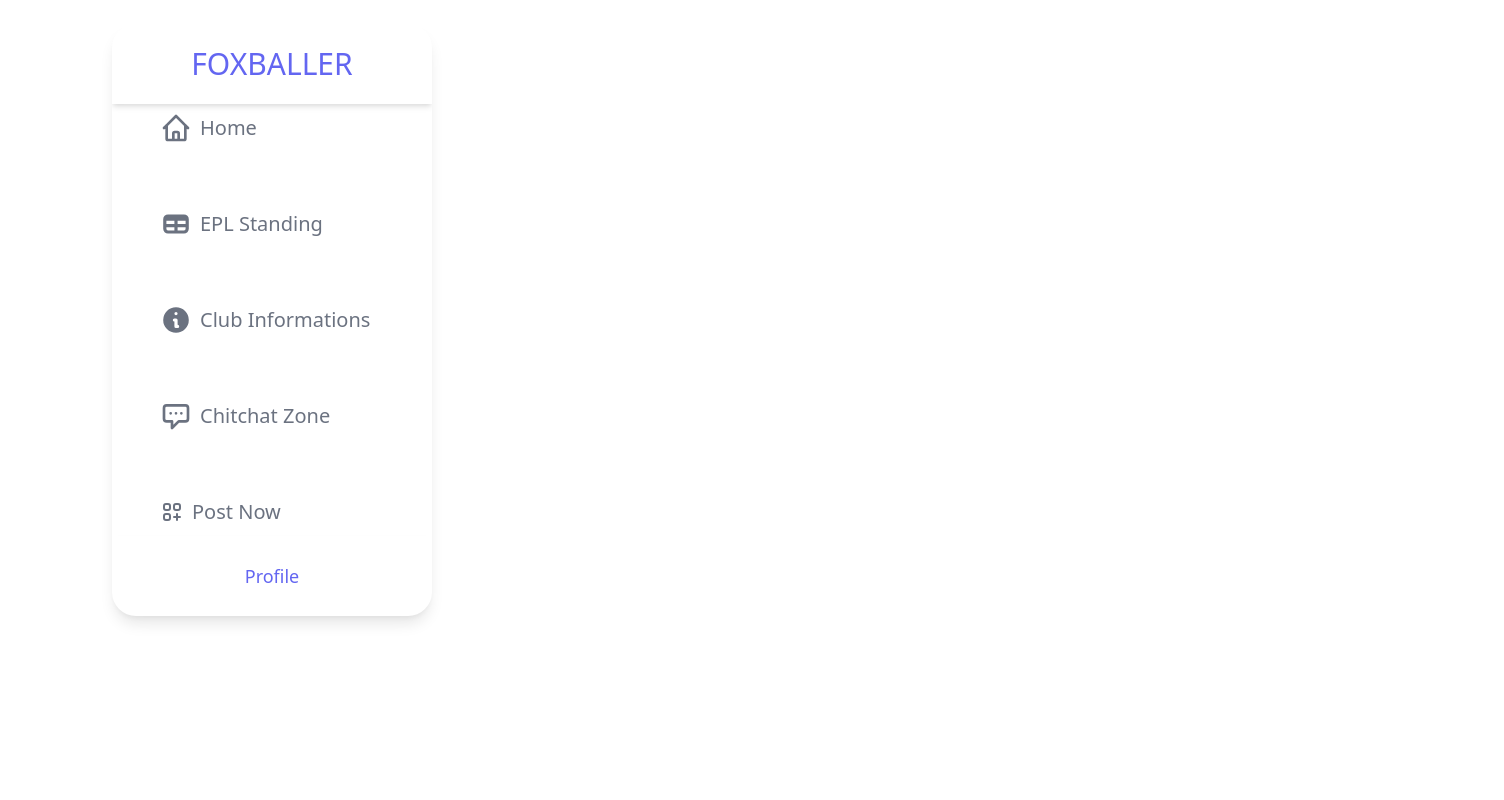
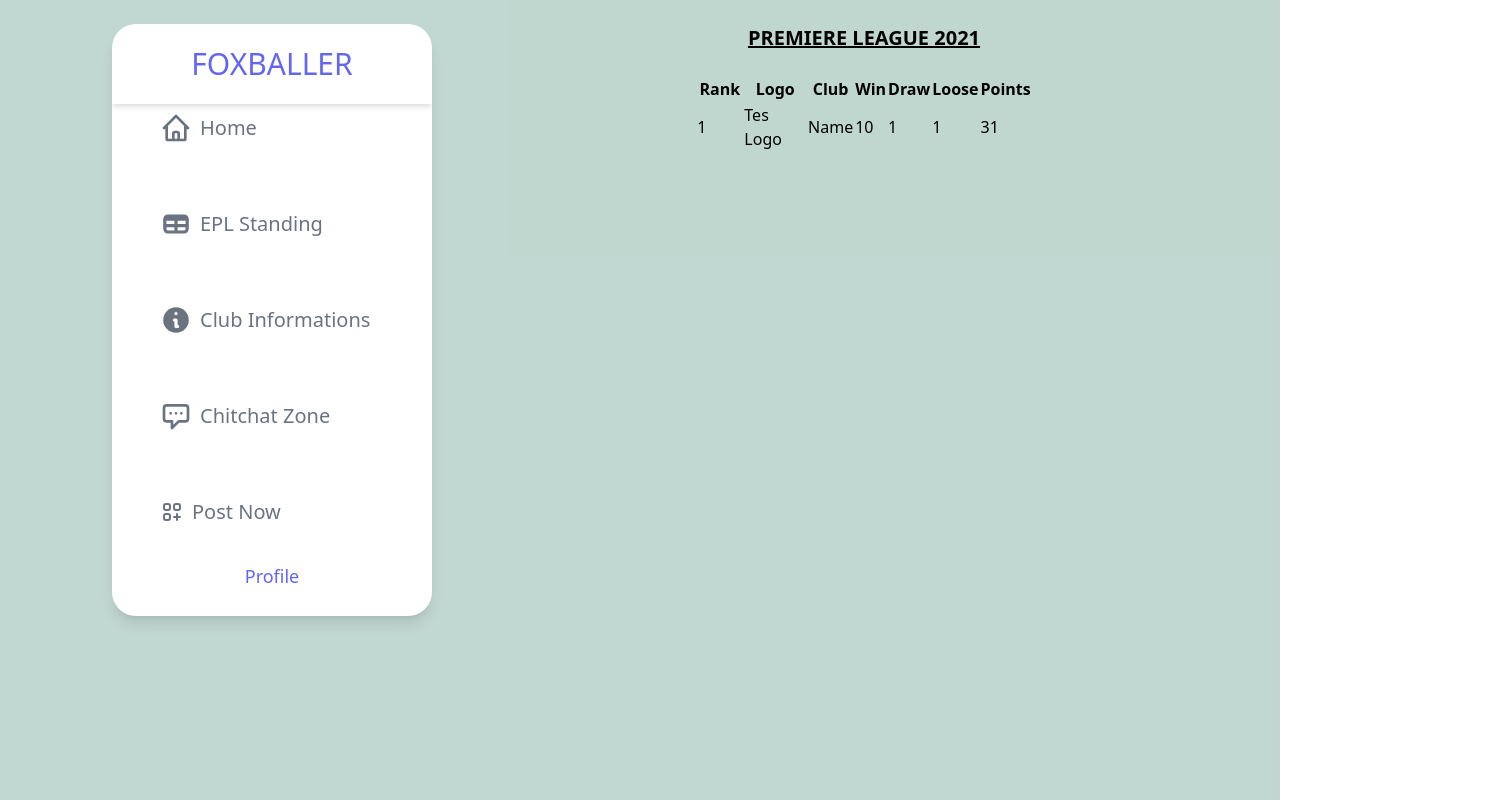
Before and after one commit to rmt-18-rome-fox/p2-iproject-client, a Vue app in the folder foxball/: page /standing-table in a window 1280 px wide. Shown: the whole page, 1504 px wide, since content can reach past the window. Built offline with nearby package versions, Linux system fonts and the light colour scheme; sample sign-in values are in the browser's storage.

Commit message:
fetching post

```diff
--- a/foxball/src/App.vue
+++ b/foxball/src/App.vue
@@ -1,5 +1,5 @@
 <template>
-  <div id="app" class="bg-green-800 bg-opacity-25">
+  <div id="app" class="bg-green-800 min-h-screen bg-opacity-25">
     <Sidebar class="pt-6" v-if="isLogin === true"></Sidebar>
     <router-view />
   </div>
--- a/foxball/src/components/CardPost.vue
+++ b/foxball/src/components/CardPost.vue
@@ -1,9 +1,7 @@
 <template>
-  <div class="grid grid-cols-1 place-items-center pt-6 mx-auto ml-56">
+  <div>
     <!-- card -->
-    <div
-      class="relative w-5/12 bg-white shadow-md rounded-3xl p-2 mb-4 pb-14 mx-1"
-    >
+    <div class="w-5/12 bg-white shadow-md rounded-3xl p-2 mb-4 pb-14 mx-1">
       <div class="overflow-x-hidden rounded-2xl relative">
         <img
           class="h-64 rounded-2xl w-full place-items-center object-cover"
--- a/foxball/src/components/Sidebar.vue
+++ b/foxball/src/components/Sidebar.vue
@@ -52,8 +52,8 @@
           </router-link>
         </li>
         <li>
-          <a
-            href="#"
+          <router-link
+            to="/standing-table"
             class="
               flex flex-row
               items-center
@@ -91,7 +91,7 @@
               />
             </svg>
             <span class="text-xl font-medium">EPL Standing</span>
-          </a>
+          </router-link>
         </li>
         <li>
           <a
--- a/foxball/src/router/index.js
+++ b/foxball/src/router/index.js
@@ -3,6 +3,7 @@ import VueRouter from 'vue-router'
 import Home from '../views/Home.vue'
 import Login from '../views/Login.vue'
 import AddPost from '../views/AddPost.vue'
+import Standing from '../views/Standing.vue'
 
 Vue.use(VueRouter)
 
@@ -30,6 +31,11 @@ const routes = [
     name: 'AddPost',
     component: AddPost
   },
+  {
+    path: '/standing-table',
+    name: 'Standing',
+    component: Standing
+  },
 ]
 
 const router = new VueRouter({
--- a/foxball/src/views/Home.vue
+++ b/foxball/src/views/Home.vue
@@ -1,6 +1,11 @@
 <template>
-  <div>
-    <CardPost v-for="post in posts" :key="post.id" :post="post"></CardPost>
+  <div class="">
+    <CardPost
+      class="grid grid-cols-1 place-items-center pt-6 mx-auto ml-56 h-full"
+      v-for="post in posts"
+      :key="post.id"
+      :post="post"
+    ></CardPost>
   </div>
 </template>
 
--- /dev/null
+++ b/foxball/src/views/Standing.vue
@@ -0,0 +1,42 @@
+<template>
+  <div class="container grid grid-cols-1 place-items-center pt-6 mx-auto ml-56">
+    <div class="text-xl font-bold underline">
+      <span>PREMIERE LEAGUE 2021</span>
+    </div>
+    <div class="table-fixed space-x-10 pt-6 mx-auto">
+      <table>
+        <thead>
+          <tr>
+            <th class="w-1/4 ...">Rank</th>
+            <th class="w-3/4 ...">Logo</th>
+            <th class="w-3/4 ...">Club</th>
+            <th class="w-1/4 ...">Win</th>
+            <th class="w-1/4 ...">Draw</th>
+            <th class="w-1/4 ...">Loose</th>
+            <th class="w-1/4 ...">Points</th>
+          </tr>
+        </thead>
+        <tbody>
+          <tr>
+            <td>1</td>
+            <td>Tes Logo</td>
+            <td>Name</td>
+            <td>10</td>
+            <td>1</td>
+            <td>1</td>
+            <td>31</td>
+          </tr>
+        </tbody>
+      </table>
+    </div>
+  </div>
+</template>
+
+<script>
+export default {
+  name: "Standing",
+};
+</script>
+
+<style>
+</style>
```
